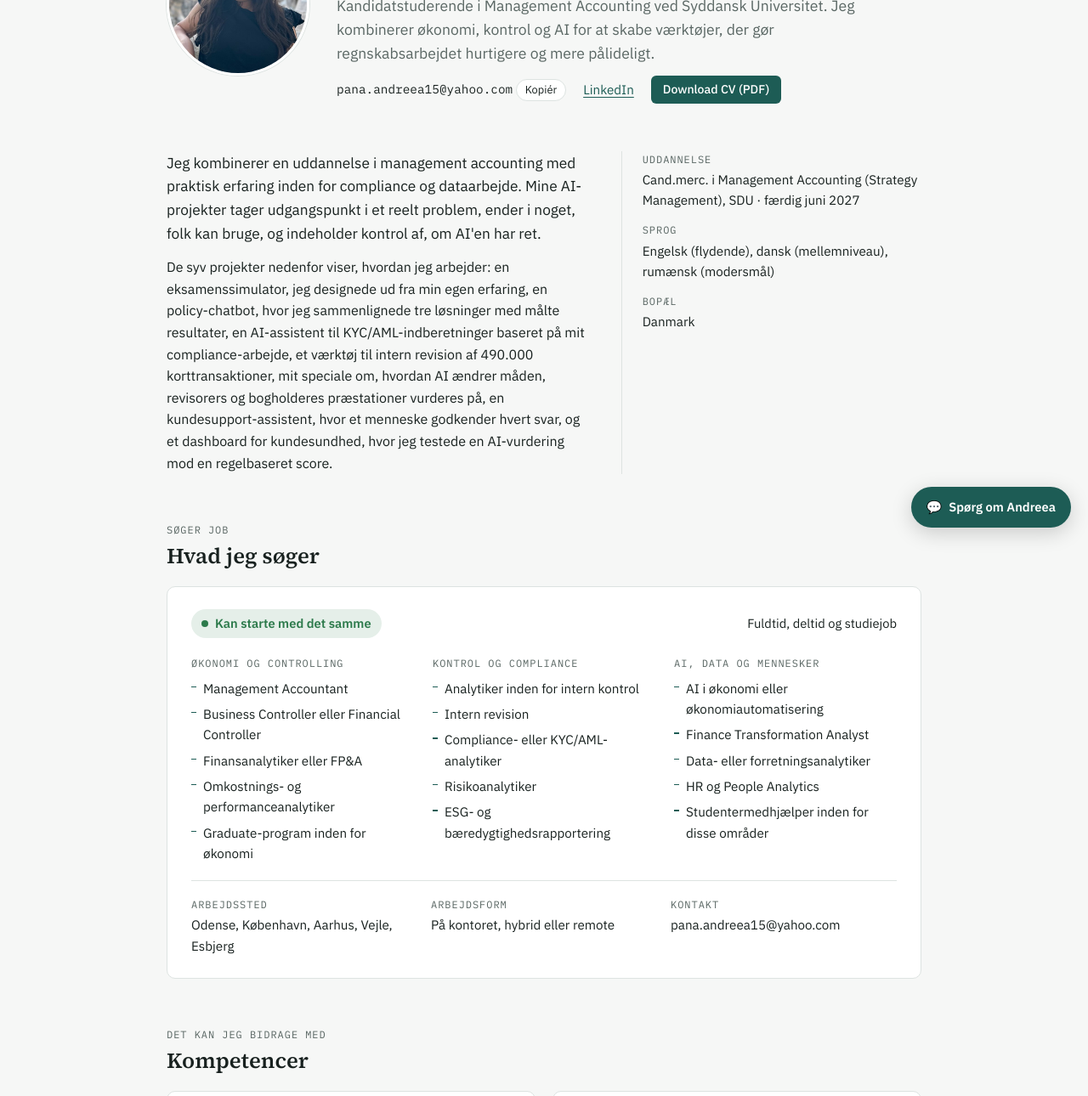
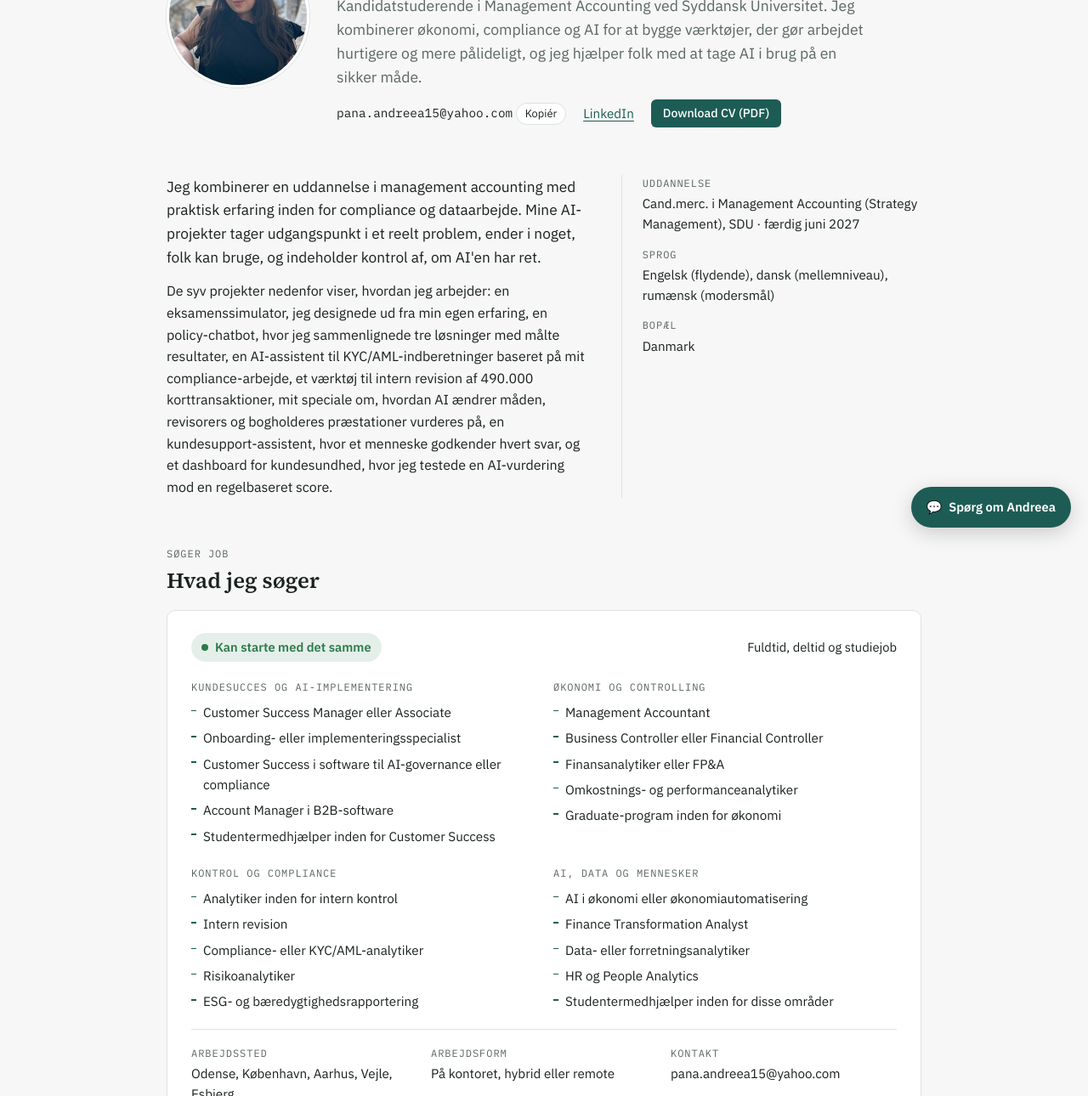
Before and after one commit to andreeapana1/ai-portfolio, a plain HTML site: page da/index.html in a window 1280 px wide. Shown: the part 159-1449 px from the top of the page at 85% size. Drawn offline with Linux system fonts and the light colour scheme.

Commit message:
Add Customer Success roles and update intro

```diff
--- a/da/index.html
+++ b/da/index.html
@@ -104,7 +104,7 @@ header.intro img { width: 168px; height: 168px; border-radius: 50%; object-fit:
 .looking-top { display: flex; flex-wrap: wrap; gap: 10px 16px; align-items: center; justify-content: space-between; }
 .avail { display: inline-flex; align-items: center; gap: 8px; font-weight: 600; font-size: 0.92rem; color: var(--good); background: color-mix(in srgb, var(--good) 12%, transparent); padding: 5px 12px; border-radius: 999px; }
 .avail::before { content: ""; width: 8px; height: 8px; border-radius: 50%; background: var(--good); }
-.role-groups { display: grid; grid-template-columns: repeat(3, 1fr); gap: 22px; }
+.role-groups { display: grid; grid-template-columns: repeat(2, 1fr); gap: 22px; }
 .role-groups > div { display: flex; flex-direction: column; gap: 8px; min-width: 0; }
 .role-groups ul { list-style: none; margin: 0; padding: 0; display: flex; flex-direction: column; gap: 6px; }
 .role-groups li { font-size: 0.95rem; padding-left: 14px; position: relative; }
@@ -298,7 +298,7 @@ footer { font-size: 0.85rem; color: var(--muted); display: flex; flex-wrap: wrap
     <div class="intro-text">
       <div class="label-row"><span class="label">AI-portefølje</span><nav class="lang" aria-label="Sprog"><a href="../index.html?v=5" lang="en">EN</a><a aria-current="page">DA</a></nav></div>
       <h1>Andreea Pana</h1>
-      <p class="role">Kandidatstuderende i Management Accounting ved Syddansk Universitet. Jeg kombinerer økonomi, kontrol og AI for at skabe værktøjer, der gør regnskabsarbejdet hurtigere og mere pålideligt.</p>
+      <p class="role">Kandidatstuderende i Management Accounting ved Syddansk Universitet. Jeg kombinerer økonomi, compliance og AI for at bygge værktøjer, der gør arbejdet hurtigere og mere pålideligt, og jeg hjælper folk med at tage AI i brug på en sikker måde.</p>
       <div class="contact">
         <span><span class="email" id="email">pana.andreea15@yahoo.com</span> <button class="copy" id="copy-email" type="button">Kopiér</button></span>
         <a href="https://www.linkedin.com/in/andreea-pana-0421591bb/" target="_blank" rel="noopener">LinkedIn</a>
@@ -330,6 +330,16 @@ footer { font-size: 0.85rem; color: var(--muted); display: flex; flex-wrap: wrap
         <span class="muted" style="font-size:0.92rem">Fuldtid, deltid og studiejob</span>
       </div>
       <div class="role-groups">
+        <div>
+          <span class="label">Kundesucces og AI-implementering</span>
+          <ul>
+            <li>Customer Success Manager eller Associate</li>
+            <li>Onboarding- eller implementeringsspecialist</li>
+            <li>Customer Success i software til AI-governance eller compliance</li>
+            <li>Account Manager i B2B-software</li>
+            <li>Studentermedhjælper inden for Customer Success</li>
+          </ul>
+        </div>
         <div>
           <span class="label">Økonomi og controlling</span>
           <ul>
```
Also changed, not shown: index.html (+12 -2 lines).
